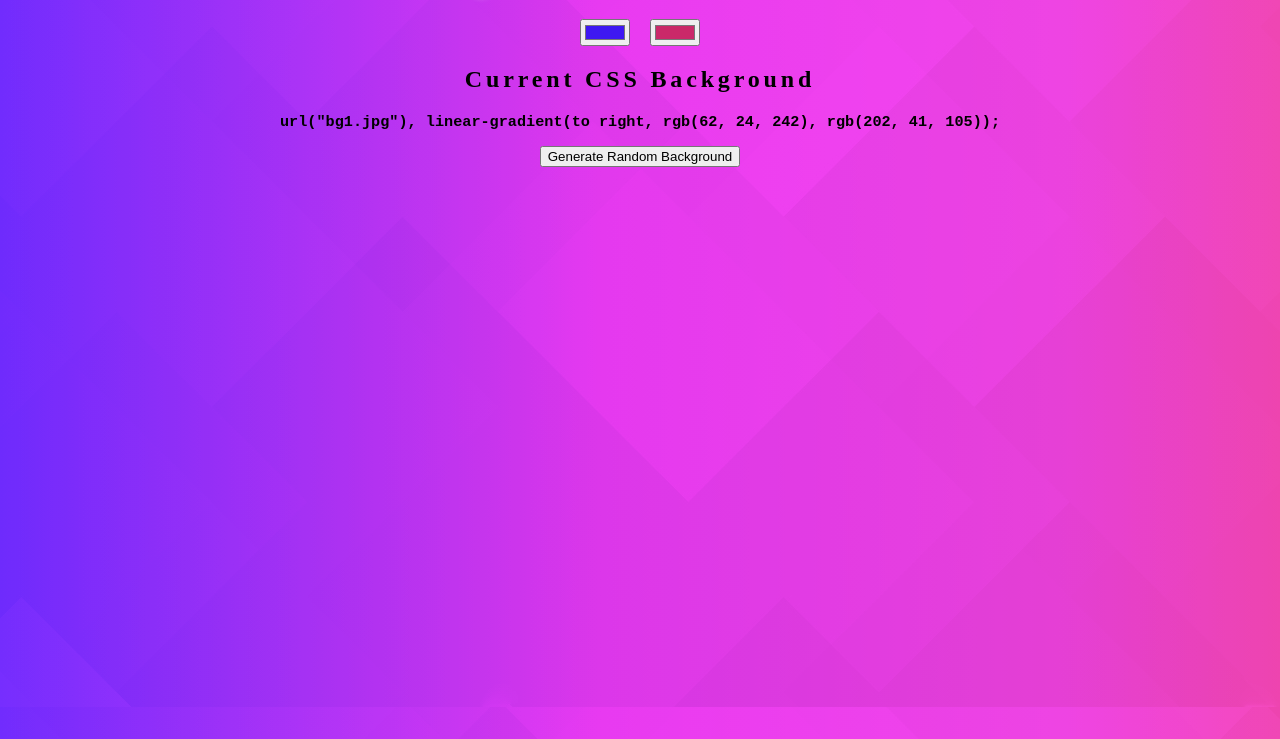
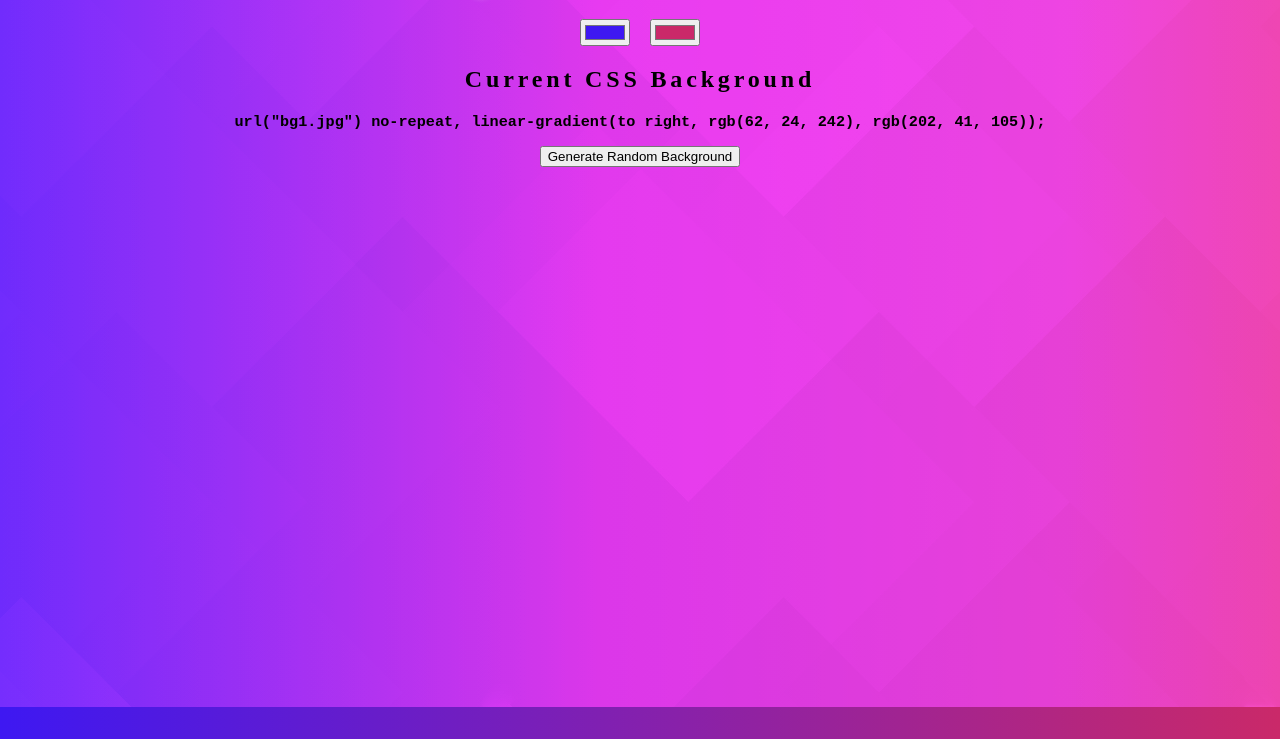
Before and after one commit to cartergeek/bg-generator, a plain HTML site: page index.html in a window 1280 px wide. Both pictures are taken after a click on the button "Generate Random Background". Shown: the part 61-800 px from the top of the page. Drawn offline with Linux system fonts and the light colour scheme.

Commit message:
Finished for now

```diff
--- a/script.js
+++ b/script.js
@@ -5,7 +5,8 @@ var body = document.getElementById("gradient");
 var generator = document.getElementById("generator");
 
 function displayBackgroundCSS() {
-	body.style.background = "url('bg1.jpg'), linear-gradient(to right, #ff0000, #0000ff)";
+	// body.style.background = "linear-gradient(to right, #ff0000, #0000ff)";
+	body.style.background = "url('bg1.jpg') no-repeat, linear-gradient(to right, #ff0000, #0000ff) ";
 	css.textContent = body.style.background + ";";
 }
 displayBackgroundCSS();
@@ -34,7 +35,7 @@ console.log(randomCol1);
 console.log(randomCol2);
 color1.value = randomCol1;
 color2.value = randomCol2;
-body.style.background = "url('bg1.jpg'), linear-gradient(to right, "
+body.style.background = "url('bg1.jpg') no-repeat, linear-gradient(to right, "
 	+ randomCol1
 	+ ", "
 	+ randomCol2 + ")";
@@ -43,7 +44,7 @@ body.style.background = "url('bg1.jpg'), linear-gradient(to right, "
 }
 
 function setGradient() {
-	body.style.background = "url('bg1.jpg'), linear-gradient(to right,"
+	body.style.background = "url('bg1.jpg') no-repeat, linear-gradient(to right,"
 	+ color1.value
 	+ ", "
 	+ color2.value
--- a/style.css
+++ b/style.css
@@ -1,10 +1,16 @@
+/* html {
+	height: 100%;
+	width: 100%;
+} */
+
 body {
 	text-align: center;
 	font-family: raleway;
 	/* background-image: url('bg1.jpg'); */
-	background: url('bg1.jpg'), linear-gradient(to right, red, yellow);
+	background: url('bg1.jpg') contain, linear-gradient(to right, red, yellow);
 	background-blend-mode: overlay;
-	background-size: contain;
+	/* background-size: contain; */
+	/* background-repeat: no-repeat; */
 }
 h1 {
 	letter-spacing: .4em;
```
